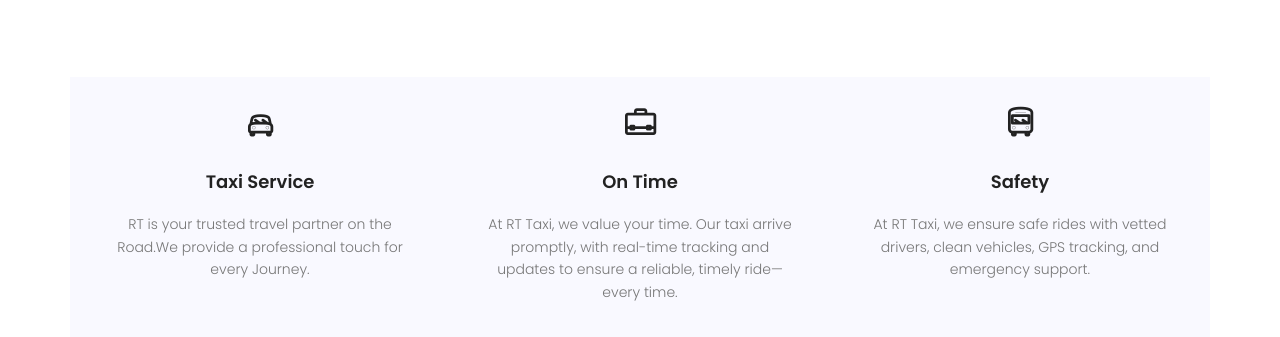
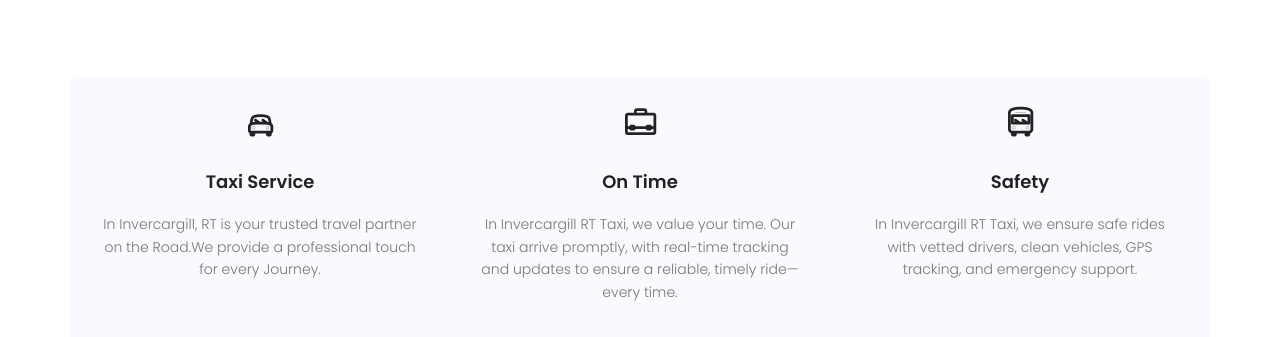
Before and after one commit to w3infotec/Rttaxi, a plain HTML site: page service.html in a window 1280 px wide. Shown: the part 437-774 px from the top of the page. Drawn offline with nearby package versions, Linux system fonts and the light colour scheme; some packages are replaced by stand-ins of ours.

Commit message:
Time update
Time

```diff
--- a/service.html
+++ b/service.html
@@ -79,21 +79,21 @@
 							<span class="lnr lnr-car"></span>
 							<a href="#"><h4>Taxi Service</h4></a>
 							<p>
-								RT is your trusted travel partner on the Road.We provide a professional touch for every Journey.
+								In Invercargill, RT is your trusted travel partner on the Road.We provide a professional touch for every Journey.
 							</p>
 						</div>
 						<div class="col-lg-4 single-service">
 							<span class="lnr lnr-briefcase"></span>
 							<a href="#"><h4>On Time</h4></a>
 							<p>
-								At RT Taxi, we value your time. Our taxi arrive promptly, with real-time tracking and updates to ensure a reliable, timely ride—every time.
+								In Invercargill RT Taxi, we value your time. Our taxi arrive promptly, with real-time tracking and updates to ensure a reliable, timely ride—every time.
 							</p>
 						</div>
 						<div class="col-lg-4 single-service">
 							<span class="lnr lnr-bus"></span>
 							<a href="#"><h4>Safety</h4></a>
 							<p>
-								At RT Taxi, we ensure safe rides with vetted drivers, clean vehicles, GPS tracking, and emergency support.
+								In Invercargill RT Taxi, we ensure safe rides with vetted drivers, clean vehicles, GPS tracking, and emergency support.
 							</p>
 						</div>
 					</div>
```
Also changed, not shown: index.html (+8 -7 lines).
